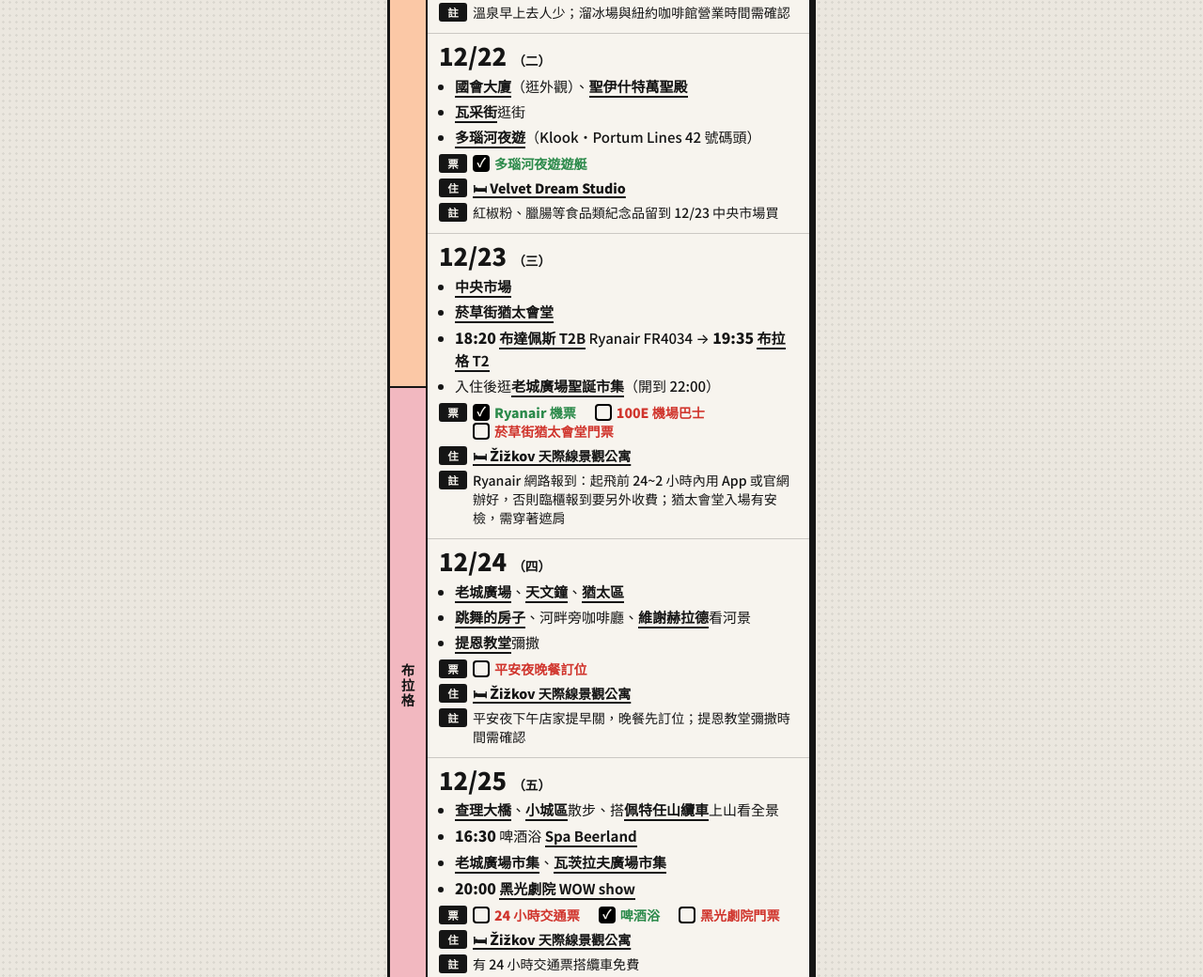
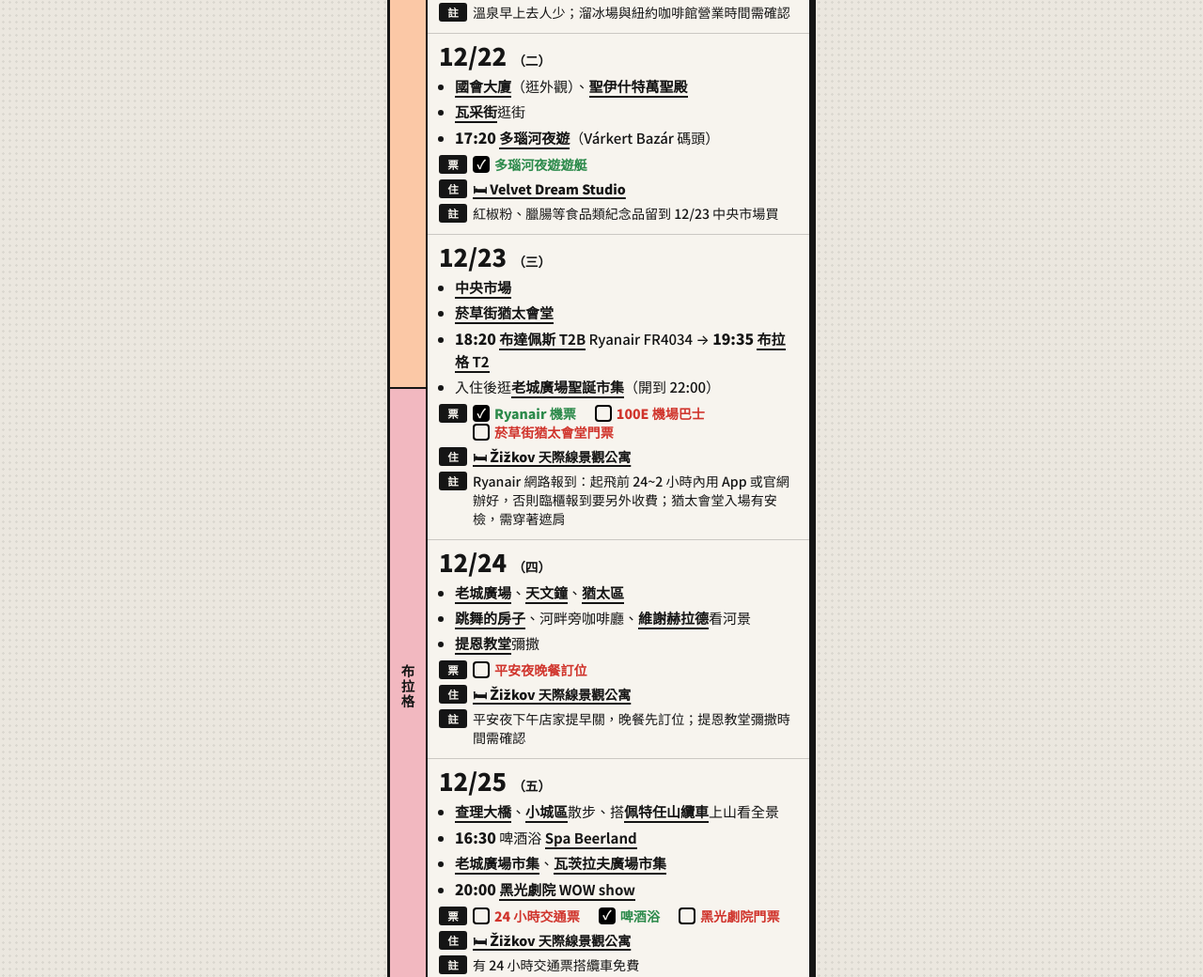
Before and after one commit to hthoftt/xmas-trips, a plain HTML site: page index.html in a window 1280 px wide. Shown: the part 1058-2098 px from the top of the page at 94% size. Drawn offline with Linux system fonts and the light colour scheme.

Commit message:
Editable tickets; 12/22 cruise at 17:20 from Várkert Bazár
- Edit mode: rename, delete (×) and add (＋) tickets per day, saved locally
- Export and reset now include ticket changes
- Danube cruise moved to 17:20, Várkert Bazár pier

Co-Authored-By: Claude Opus 5.5 <noreply@anthropic.com>

```diff
--- a/index.html
+++ b/index.html
@@ -78,6 +78,13 @@ li::marker{color:var(--ink)}
 .tk input:checked{background:currentColor}
 .tk input:checked::after{opacity:1}
 .tk:has(input:checked){color:#2c8a4b}
+.tk .del,.addtk{display:none;font:inherit;font-weight:900;cursor:pointer;border:none;background:none;padding:0 4px;line-height:20px}
+.tk .del{color:#999}
+.addtk{color:#2c8a4b;text-decoration:underline}
+body.editing .tk .del,body.editing .addtk{display:inline-block}
+body.editing .tk span{outline:1.5px dashed #2c8a4b;outline-offset:1px;border-radius:2px;cursor:text;min-width:2em;background:#fff}
+.f.tixrow.empty{display:none}
+body.editing .f.tixrow.empty{display:grid}
 .progress{font-size:.8rem;font-weight:900;margin:12px 2px 10px;display:flex;align-items:center;gap:8px}
 .progress .bar{flex:1;height:8px;border:2px solid var(--ink);border-radius:999px;overflow:hidden;background:var(--white)}
 .progress .bar i{display:block;height:100%;background:#2c8a4b;width:0;transition:width .2s}
@@ -99,7 +106,7 @@ footer .en{font-size:1.3rem;display:block}
 <body>
 
 <header><h1>中歐冬日逃離計劃</h1><span class="en">12.18 — 01.03</span><button id="editBtn" type="button">✎ 編輯</button></header>
-<div id="editBar" hidden>編輯模式：直接點行程文字修改，換行會新增一項・<button id="exportBtn" type="button">複製我的修改</button>・<button id="resetBtn" type="button">還原原始行程</button></div>
+<div id="editBar" hidden>編輯模式：點行程或票名直接修改，× 刪除票，＋ 新增票・<button id="exportBtn" type="button">複製我的修改</button>・<button id="resetBtn" type="button">還原原始行程</button></div>
 
 <div class="wrap">
 
@@ -151,7 +158,7 @@ footer .en{font-size:1.3rem;display:block}
 <section class="row cont" data-d="2026-12-22">
 <div class="body">
 <div class="dh"><span class="dn">12/22</span><span class="wd">（二）</span></div>
-<ul class="trip-ul"><li><a class="map" href="https://www.google.com/maps/search/?api=1&amp;query=Hungarian%20Parliament%20Building" target="_blank" rel="noopener">國會大廈</a>（逛外觀）、<a class="map" href="https://www.google.com/maps/search/?api=1&amp;query=St.%20Stephens%20Basilica%20Budapest" target="_blank" rel="noopener">聖伊什特萬聖殿</a></li><li><a class="map" href="https://www.google.com/maps/search/?api=1&amp;query=V%C3%A1ci%20utca%20Budapest" target="_blank" rel="noopener">瓦采街</a>逛街</li><li><a class="map" href="https://www.google.com/maps/search/?api=1&amp;query=Portum%20Lines%20Dock%2042%20Szent%20Istv%C3%A1n%20park%201138%20Budapest" target="_blank" rel="noopener">多瑙河夜遊</a>（Klook・Portum Lines 42 號碼頭）</li></ul>
+<ul class="trip-ul"><li><a class="map" href="https://www.google.com/maps/search/?api=1&amp;query=Hungarian%20Parliament%20Building" target="_blank" rel="noopener">國會大廈</a>（逛外觀）、<a class="map" href="https://www.google.com/maps/search/?api=1&amp;query=St.%20Stephens%20Basilica%20Budapest" target="_blank" rel="noopener">聖伊什特萬聖殿</a></li><li><a class="map" href="https://www.google.com/maps/search/?api=1&amp;query=V%C3%A1ci%20utca%20Budapest" target="_blank" rel="noopener">瓦采街</a>逛街</li><li><b class="t">17:20</b> <a class="map" href="https://www.google.com/maps/search/?api=1&amp;query=V%C3%A1rkert%20Baz%C3%A1r%20Budapest" target="_blank" rel="noopener">多瑙河夜遊</a>（Várkert Bazár 碼頭）</li></ul>
 <div class="f"><b>票</b><div class="tix"><label class="tk"><input type="checkbox" data-k="多瑙河夜遊遊艇" checked><span>多瑙河夜遊遊艇</span></label></div></div>
 <div class="f stay"><b>住</b><div><a class="lk" href="https://www.airbnb.com.tw/rooms/1461708888152632966" target="_blank" rel="noopener">🛏 Velvet Dream Studio</a></div></div>
 <div class="f note"><b>註</b><div>紅椒粉、臘腸等食品類紀念品留到 12/23 中央市場買</div></div>
@@ -327,14 +334,16 @@ footer .en{font-size:1.3rem;display:block}
     btn.textContent=on?'✓ 完成':'✎ 編輯';
     bar.hidden=!on;
     lists.forEach(function(ul){ul.contentEditable=on?'true':'false'});
+    if(window.__tix)window.__tix.setEditing(on);
   });
   document.getElementById('exportBtn').addEventListener('click',function(){
     var out=[];
     lists.forEach(function(ul){
-      var r=ul.closest('.row'),d=r.dataset.d;
-      if(!st[d])return;
+      var r=ul.closest('.row'),d=r.dataset.d,tx=window.__tix&&window.__tix.changed(d);
+      if(!st[d]&&!tx)return;
       out.push('【'+r.querySelector('.dn').textContent+'】');
-      [].forEach.call(ul.querySelectorAll('li'),function(li){var t=li.textContent.trim();if(t)out.push('- '+t)});
+      if(st[d])[].forEach.call(ul.querySelectorAll('li'),function(li){var t=li.textContent.trim();if(t)out.push('- '+t)});
+      if(tx)out.push('票：'+(window.__tix.names(d).join('、')||'（無）'));
       out.push('');
     });
     var txt=out.length?out.join('\n'):'（沒有修改）';
@@ -344,33 +353,82 @@ footer .en{font-size:1.3rem;display:block}
     else fallback();
   });
   document.getElementById('resetBtn').addEventListener('click',function(){
-    if(!confirm('確定把所有行程還原成原始版本？你改過的內容會消失。'))return;
+    if(!confirm('確定把所有行程和票還原成原始版本？你改過的內容會消失。'))return;
     st={};try{localStorage.removeItem(KEY)}catch(e){}
+    if(window.__tix)window.__tix.reset();
     lists.forEach(function(ul){ul.innerHTML=orig[ul.closest('.row').dataset.d]});
   });
 })();
 </script>
 <script>
-// 票券勾選：存在這支手機的瀏覽器裡
+// 票券：勾選狀態＋票名清單（可編輯、刪除、新增），都存在這支手機的瀏覽器裡
 (function(){
-  var KEY='xmas-tix-v1',st={};
+  var KEY='xmas-tix-v1',LKEY='xmas-tixlist-v1',st={},ls={},editing=false;
   try{st=JSON.parse(localStorage.getItem(KEY))||{}}catch(e){}
-  var boxes=[].slice.call(document.querySelectorAll('.tk input'));
+  try{ls=JSON.parse(localStorage.getItem(LKEY))||{}}catch(e){}
+  function save(){try{localStorage.setItem(KEY,JSON.stringify(st));localStorage.setItem(LKEY,JSON.stringify(ls))}catch(e){}}
+  function same(a,b){return JSON.stringify(a)===JSON.stringify(b)}
+  var orig={},def={},box={};
+  [].forEach.call(document.querySelectorAll('.row'),function(r){
+    var d=r.dataset.d,tix=r.querySelector('.tix'),f;
+    if(tix){f=tix.parentNode}
+    else{
+      f=document.createElement('div');f.className='f';f.innerHTML='<b>票</b><div class="tix"></div>';
+      var stay=r.querySelector('.f.stay');stay.parentNode.insertBefore(f,stay);tix=f.querySelector('.tix');
+    }
+    f.classList.add('tixrow');
+    orig[d]=[].map.call(tix.querySelectorAll('.tk input'),function(i){def[i.dataset.k]=i.checked;return i.dataset.k});
+    box[d]=tix;
+    var e=ls[d];
+    if(e&&(same(e.h,e.o)||same(e.h,orig[d])))delete ls[d];
+  });
+  function names(d){return (ls[d]?ls[d].h:orig[d]).slice()}
+  function setList(d,l){
+    if(same(l,orig[d]))delete ls[d];
+    else ls[d]={o:(ls[d]&&ls[d].o)||orig[d],h:l};
+    save();
+  }
   function upd(){
-    var n=boxes.filter(function(b){return b.checked}).length;
-    document.getElementById('ptxt').textContent=n+' / '+boxes.length;
-    document.getElementById('pbar').style.width=(n/boxes.length*100)+'%';
+    var b=[].slice.call(document.querySelectorAll('.tk input')),n=b.filter(function(x){return x.checked}).length;
+    document.getElementById('ptxt').textContent=n+' / '+b.length;
+    document.getElementById('pbar').style.width=(b.length?n/b.length*100:0)+'%';
   }
-  boxes.forEach(function(b){
-    var k=b.dataset.k;
-    if(k in st) b.checked=st[k];
-    b.addEventListener('change',function(){
-      st[k]=b.checked;
-      try{localStorage.setItem(KEY,JSON.stringify(st))}catch(e){}
-      upd();
+  function render(d,focusLast){
+    var tix=box[d],l=names(d);
+    tix.innerHTML='';
+    l.forEach(function(n,i){
+      var lab=document.createElement('label');lab.className='tk';
+      var inp=document.createElement('input');inp.type='checkbox';inp.checked=(n in st)?st[n]:!!def[n];
+      var sp=document.createElement('span');sp.textContent=n;sp.contentEditable=editing?'true':'false';
+      var del=document.createElement('button');del.type='button';del.className='del';del.textContent='×';del.title='刪除';
+      lab.appendChild(inp);lab.appendChild(sp);lab.appendChild(del);tix.appendChild(lab);
+      inp.addEventListener('change',function(){st[sp.textContent.trim()]=inp.checked;save();upd()});
+      lab.addEventListener('click',function(ev){if(editing&&ev.target!==inp)ev.preventDefault()});
+      sp.addEventListener('keydown',function(ev){if(ev.key==='Enter'){ev.preventDefault();sp.blur()}});
+      sp.addEventListener('paste',function(ev){ev.preventDefault();document.execCommand('insertText',false,(ev.clipboardData||window.clipboardData).getData('text').replace(/\s+/g,' '))});
+      sp.addEventListener('blur',function(){
+        var v=sp.textContent.trim(),cur=names(d);
+        if(!v){cur.splice(i,1);setList(d,cur);render(d);return}
+        if(v===cur[i])return;
+        cur[i]=v;st[v]=inp.checked;setList(d,cur);
+      });
+      del.addEventListener('click',function(ev){ev.preventDefault();var cur=names(d);cur.splice(i,1);setList(d,cur);render(d)});
     });
-  });
-  upd();
+    var add=document.createElement('button');add.type='button';add.className='addtk';add.textContent='＋ 新增票';
+    add.addEventListener('click',function(){var cur=names(d);cur.push('新的票');setList(d,cur);render(d,true)});
+    tix.appendChild(add);
+    tix.parentNode.classList.toggle('empty',!l.length);
+    upd();
+    if(focusLast){var sps=tix.querySelectorAll('.tk span'),last=sps[sps.length-1];last.focus();document.execCommand('selectAll',false,null)}
+  }
+  function all(){Object.keys(box).forEach(function(d){render(d)})}
+  all();save();
+  window.__tix={
+    setEditing:function(on){if(!on&&document.activeElement)document.activeElement.blur();editing=on;all()},
+    reset:function(){ls={};save();all()},
+    changed:function(d){return !!ls[d]},
+    names:names
+  };
 })();
 // 旅途中打開會自動捲到今天
 (function(){
```
